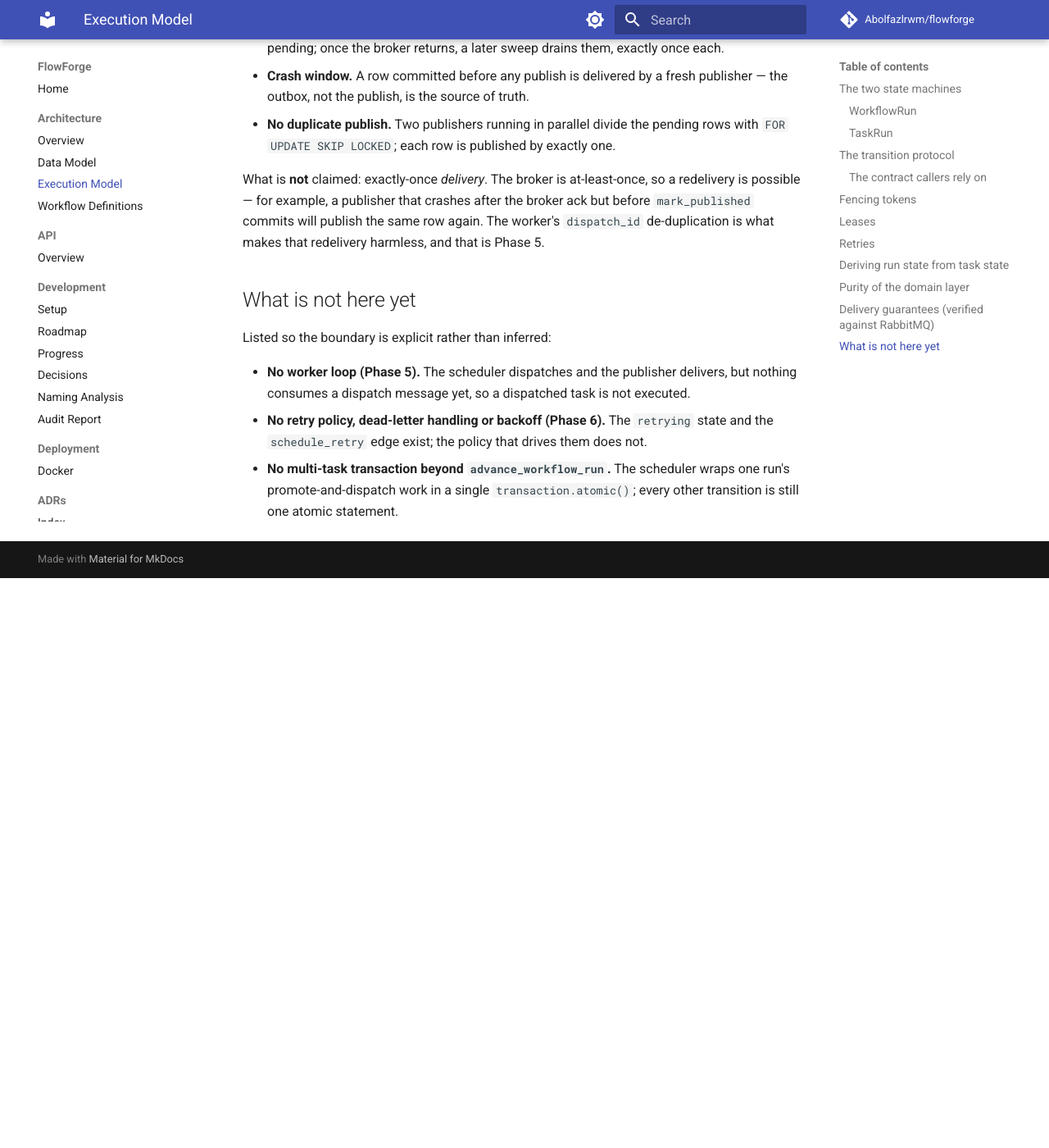
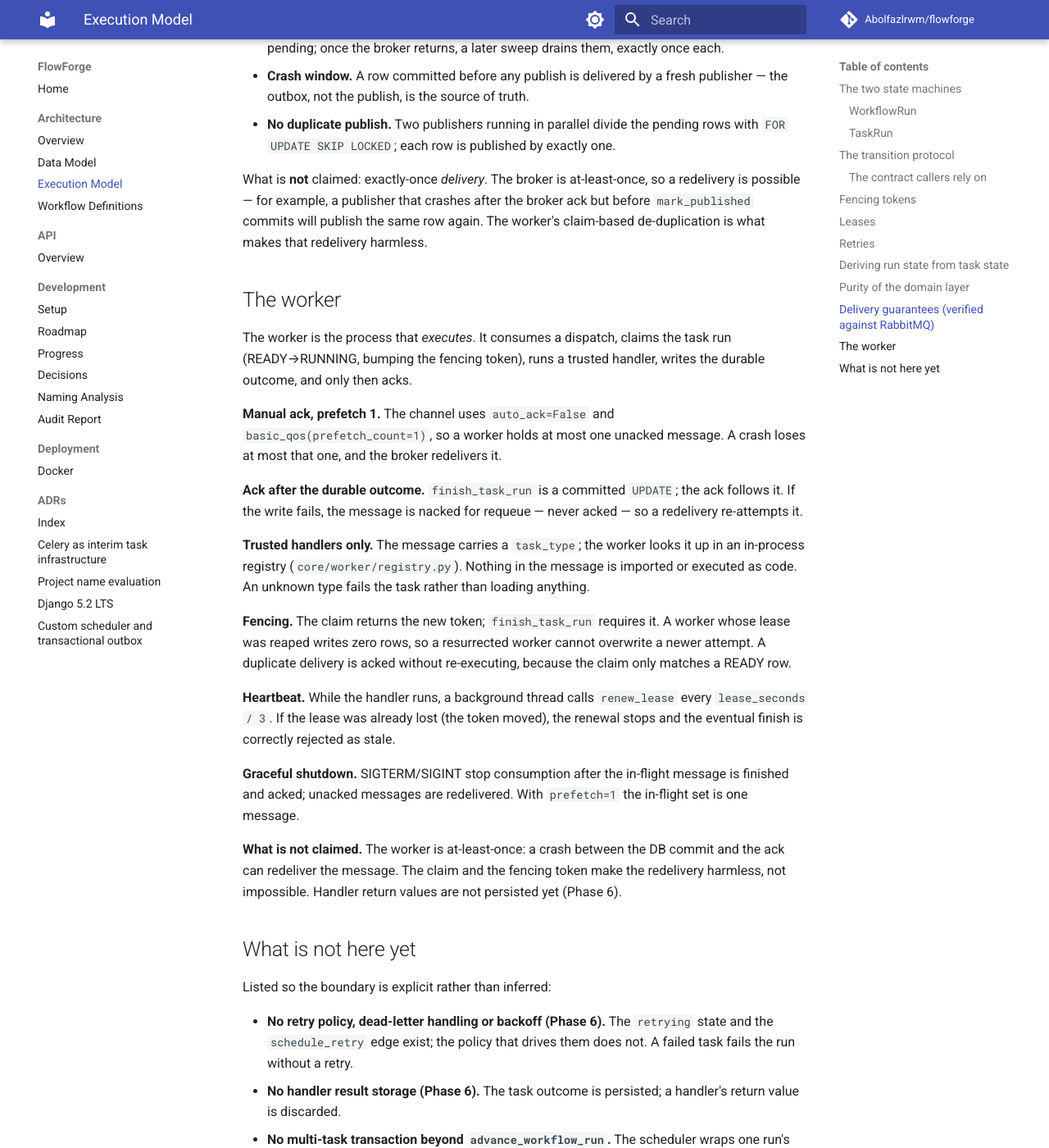
Before and after one commit to Abolfazlrwm/flowforge, an MkDocs documentation site: the page built from docs/architecture/execution-model.md, in a window 1280 px wide and 1400 px high, scrolled down 7207 px. Shown: the whole window at 82% size. Built offline with MkDocs 1.6.1 and Material for MkDocs 9.7.7, drawn with Linux system fonts in a browser that asks for light colours; comment, search, counter and statistics services are not loaded; before the commit the page ends 7912 px from its top, so only the background shows below that.

Commit message:
docs: record Phase 5 and the worker contract
- ROADMAP.md: Phase 5 checked off.
- CHANGELOG.md: 0.6.0 entry.
- README.md: status is Phase 5 of 11; the worker box is real; the feature and
  guarantee tables mark execution, graceful shutdown and run completion
  implemented.
- PROGRESS.md: current phase, resume point, status, a Phase 5 completed section,
  and a limitation that now says handler return values are not persisted.
- AGENTS.md: current phase, a Phase 5 outcome section, and scope for Phase 6.
- execution-model.md: a "The worker" section (manual ack, prefetch, trusted
  handlers, fencing, heartbeat, graceful shutdown, what is not claimed), and the
  "not here yet" section is Phase 6.

```diff
--- a/docs/architecture/execution-model.md
+++ b/docs/architecture/execution-model.md
@@ -298,18 +298,54 @@ RabbitMQ in CI (`tests/integration/test_rabbit_publisher.py`,
 What is **not** claimed: exactly-once *delivery*. The broker is at-least-once, so a
 redelivery is possible — for example, a publisher that crashes after the broker ack
 but before `mark_published` commits will publish the same row again. The worker's
-`dispatch_id` de-duplication is what makes that redelivery harmless, and that is
-Phase 5.
+claim-based de-duplication is what makes that redelivery harmless.
+
+## The worker
+
+The worker is the process that *executes*. It consumes a dispatch, claims the task
+run (READY→RUNNING, bumping the fencing token), runs a trusted handler, writes the
+durable outcome, and only then acks.
+
+**Manual ack, prefetch 1.** The channel uses `auto_ack=False` and
+`basic_qos(prefetch_count=1)`, so a worker holds at most one unacked message. A
+crash loses at most that one, and the broker redelivers it.
+
+**Ack after the durable outcome.** `finish_task_run` is a committed `UPDATE`; the
+ack follows it. If the write fails, the message is nacked for requeue — never
+acked — so a redelivery re-attempts it.
+
+**Trusted handlers only.** The message carries a `task_type`; the worker looks it
+up in an in-process registry (`core/worker/registry.py`). Nothing in the message is
+imported or executed as code. An unknown type fails the task rather than loading
+anything.
+
+**Fencing.** The claim returns the new token; `finish_task_run` requires it. A
+worker whose lease was reaped writes zero rows, so a resurrected worker cannot
+overwrite a newer attempt. A duplicate delivery is acked without re-executing,
+because the claim only matches a READY row.
+
+**Heartbeat.** While the handler runs, a background thread calls `renew_lease`
+every `lease_seconds / 3`. If the lease was already lost (the token moved), the
+renewal stops and the eventual finish is correctly rejected as stale.
+
+**Graceful shutdown.** SIGTERM/SIGINT stop consumption after the in-flight message
+is finished and acked; unacked messages are redelivered. With `prefetch=1` the
+in-flight set is one message.
+
+**What is not claimed.** The worker is at-least-once: a crash between the DB commit
+and the ack can redeliver the message. The claim and the fencing token make the
+redelivery harmless, not impossible. Handler return values are not persisted yet
+(Phase 6).
 
 ## What is not here yet
 
 Listed so the boundary is explicit rather than inferred:
 
-- **No worker loop (Phase 5).** The scheduler dispatches and the publisher
-  delivers, but nothing consumes a dispatch message yet, so a dispatched task is
-  not executed.
 - **No retry policy, dead-letter handling or backoff (Phase 6).** The `retrying`
   state and the `schedule_retry` edge exist; the policy that drives them does not.
+  A failed task fails the run without a retry.
+- **No handler result storage (Phase 6).** The task outcome is persisted; a
+  handler's return value is discarded.
 - **No multi-task transaction beyond `advance_workflow_run`.** The scheduler wraps
   one run's promote-and-dispatch work in a single `transaction.atomic()`; every
   other transition is still one atomic statement.
```
Also changed, not shown: AGENTS.md (+25 -8 lines), CHANGELOG.md (+44 -0 lines), README.md (+16 -13 lines), docs/development/PROGRESS.md (+43 -21 lines), docs/development/ROADMAP.md (+8 -8 lines).
